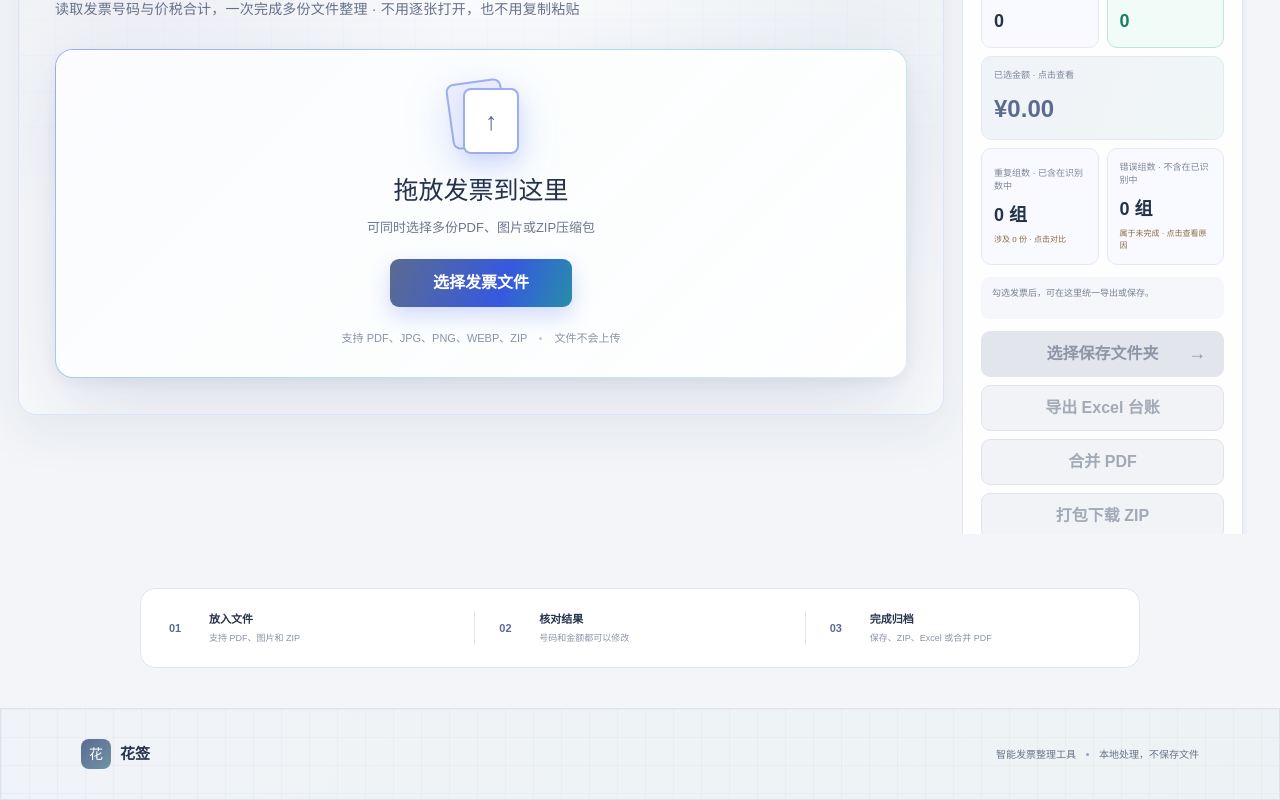
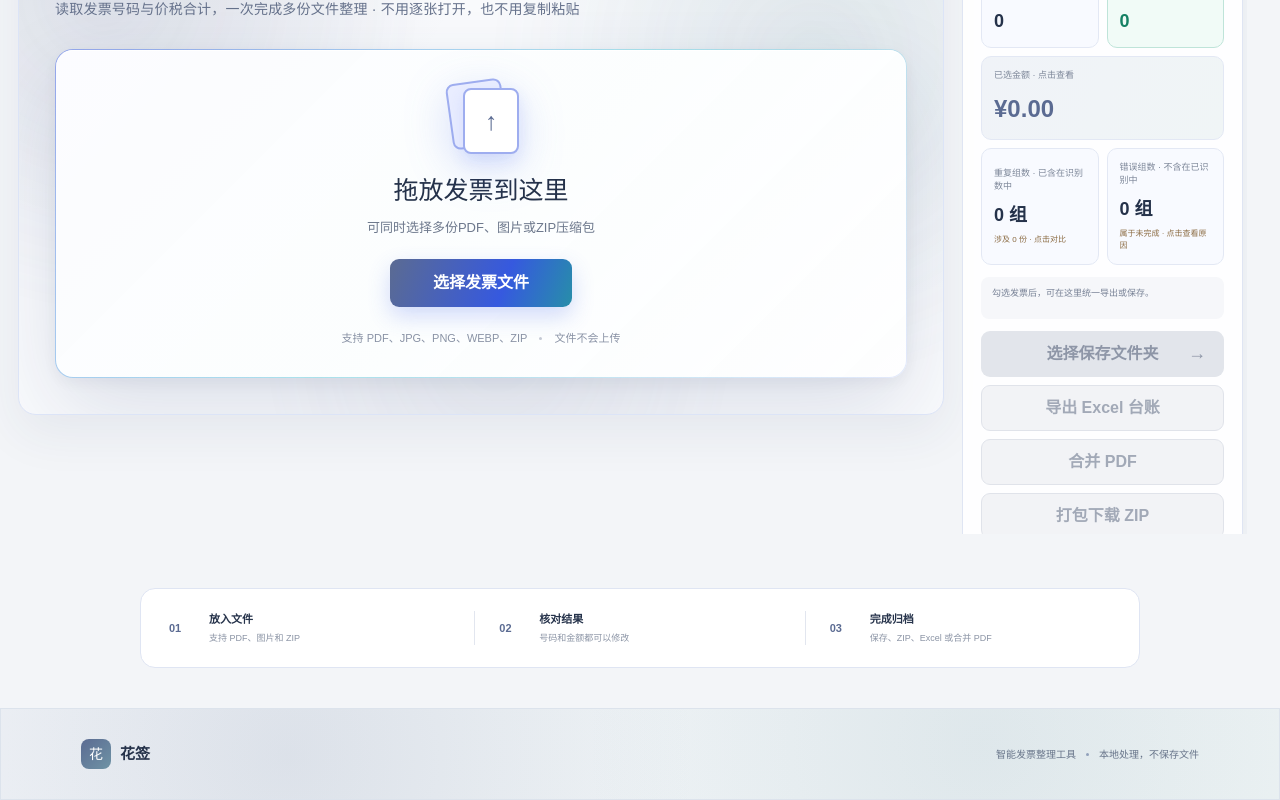
Before and after one commit to Luck-tong/xiaohua-invoice, a Next.js app: page /xiaohua-invoice/ in a window 1280 px wide. Shown: the part 260-1060 px from the top of the page. Built offline with nearby package versions, Linux system fonts and the light colour scheme.

Commit message:
Animate the hero and footer backgrounds

```diff
--- a/app/globals.css
+++ b/app/globals.css
@@ -155,14 +155,24 @@ button {
 .hero::before {
   content: "";
   position: absolute;
-  inset: 0;
-  opacity: 0.58;
-  background-image:
-    linear-gradient(rgba(75, 109, 225, 0.07) 1px, transparent 1px),
-    linear-gradient(90deg, rgba(75, 109, 225, 0.07) 1px, transparent 1px);
-  background-size: 36px 36px;
-  mask-image: linear-gradient(to bottom, black, transparent 74%);
+  inset: -20%;
+  opacity: 0.72;
+  background:
+    radial-gradient(circle at 22% 34%, rgba(91, 107, 146, 0.17), transparent 28%),
+    radial-gradient(circle at 76% 42%, rgba(111, 147, 165, 0.15), transparent 30%),
+    radial-gradient(circle at 52% 78%, rgba(143, 154, 183, 0.11), transparent 26%);
+  filter: blur(10px);
+  animation: ambient-drift 16s ease-in-out infinite alternate;
   pointer-events: none;
+}
+
+@keyframes ambient-drift {
+  from {
+    transform: translate3d(-2%, -1%, 0) scale(1);
+  }
+  to {
+    transform: translate3d(3%, 2%, 0) scale(1.06);
+  }
 }
 
 .hero > * {
@@ -1465,10 +1475,27 @@ button {
   color: #68758a;
   border: 1px solid #dce3ec;
   background:
-    linear-gradient(rgba(91, 107, 146, 0.045) 1px, transparent 1px),
-    linear-gradient(90deg, rgba(91, 107, 146, 0.045) 1px, transparent 1px),
+    radial-gradient(circle at 18% 50%, rgba(91, 107, 146, 0.13), transparent 30%),
+    radial-gradient(circle at 82% 45%, rgba(111, 147, 165, 0.12), transparent 28%),
     linear-gradient(105deg, #f0f3f7, #edf3f4);
-  background-size: 28px 28px, 28px 28px, auto;
+  background-size: 130% 180%, 135% 190%, 100% 100%;
+  animation: footer-ambient 18s ease-in-out infinite alternate;
+}
+
+@keyframes footer-ambient {
+  from {
+    background-position: 0% 50%, 100% 50%, 0 0;
+  }
+  to {
+    background-position: 16% 42%, 84% 58%, 0 0;
+  }
+}
+
+@media (prefers-reduced-motion: reduce) {
+  .hero::before,
+  .site-footer {
+    animation: none;
+  }
 }
 
 .footer-name {
@@ -2853,9 +2880,12 @@ body {
   }
 
   .site-header,
-  .workspace-shell,
+  .workspace-shell {
+    width: calc(100% - 28px);
+  }
+
   .site-footer {
-    width: calc(100% - 28px);
+    width: 100%;
   }
 
   .workspace-shell {
```
